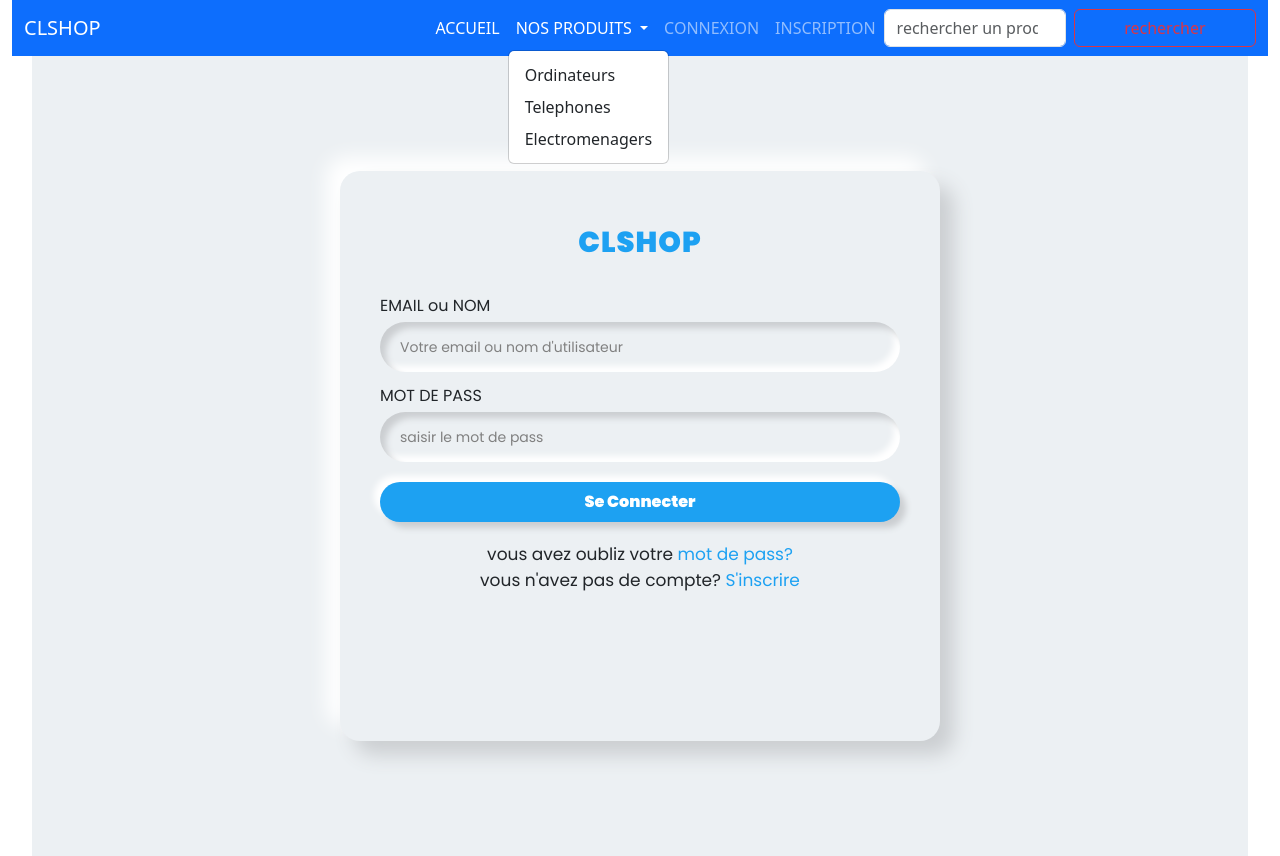
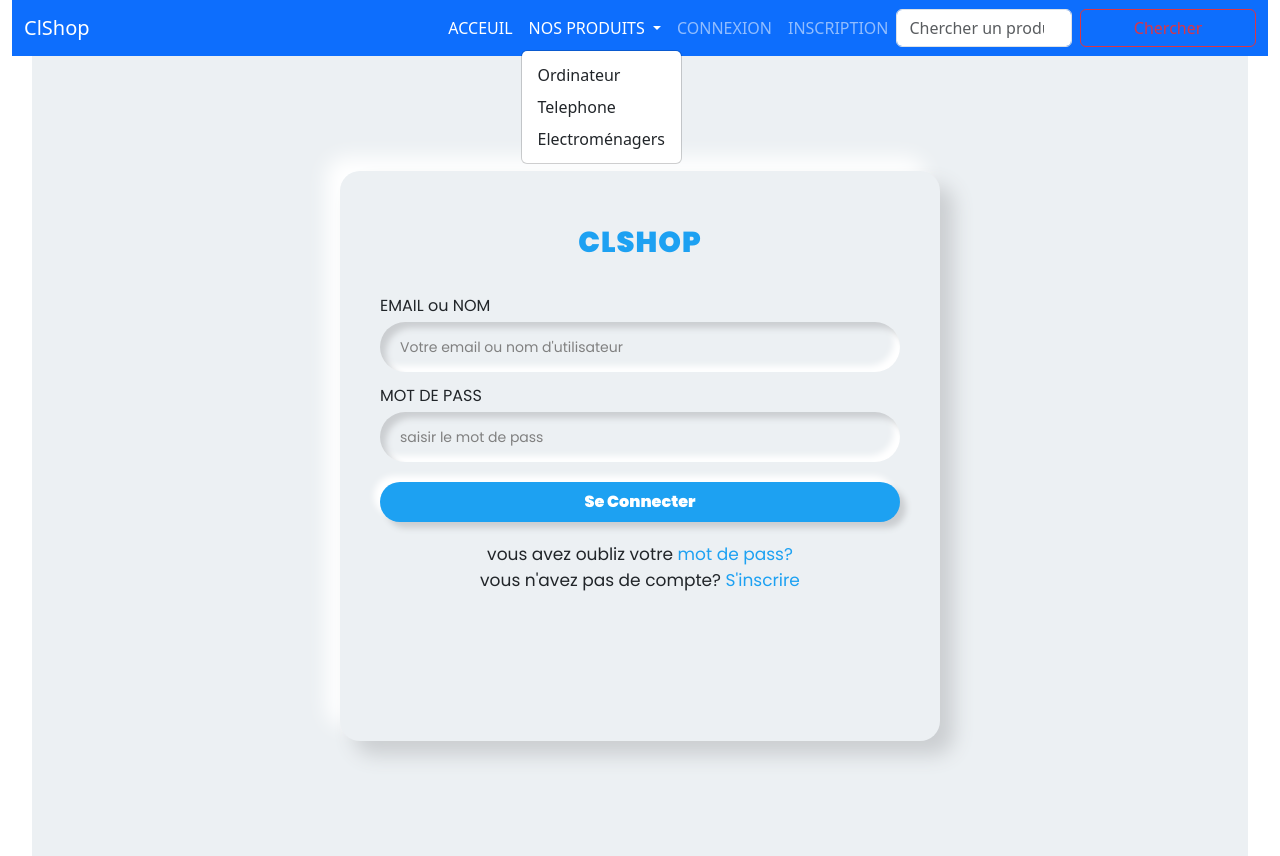
Before and after one commit to IbsoDD4-web/Clshop, a plain HTML site: page connexion2.html in a window 1280 px wide. Both pictures are taken after a click on the button "NOS PRODUITS". Drawn offline with nearby package versions, Linux system fonts and the light colour scheme.

Commit message:
Add files via upload

```diff
--- a/connexion2.html
+++ b/connexion2.html
@@ -5,49 +5,49 @@
         <meta name="viewport" content="width=device-width, initial-scale=1.0">
         <title>Connexion</title>
         <link rel="stylesheet" href="css/bootstrap.min.css">
-        <script src="jv/bootstrap.bundle.min.js"></script>
+        <script src="js/bootstrap.bundle.min.js"></script>
         <!-- <link rel="stylesheet" href="CSS/connexion.css"> -->
     </head>
     <body>
         <div class="container-fluid">
-             <!-- debut section de navigation -->
+             <!-- Debut section menu de navigation -->
             <nav class="navbar navbar-expand-lg bg-primary navbar-dark">
               <div class="container-fluid">
-                  <a class="navbar-brand" href="index.html">CLSHOP</a>
+                <a class="navbar-brand" href="index.html">ClShop</a>
                 <button class="navbar-toggler" type="button" data-bs-toggle="collapse" data-bs-target="#navbarSupportedContent" aria-controls="navbarSupportedContent" aria-expanded="false" aria-label="Toggle navigation">
                   <span class="navbar-toggler-icon"></span>
                 </button>
                 <div class="collapse navbar-collapse" id="navbarSupportedContent">
                   <ul class="navbar-nav ms-auto mb-2 mb-lg-0">
                     <li class="nav-item">
-                        <a class="nav-link active" aria-current="page" href="index.html">ACCUEIL</a>
+                      <a class="nav-link active" aria-current="page" href="index.html">ACCEUIL</a>
                     </li>
                     <li class="nav-item dropdown">
                       <a class="nav-link dropdown-toggle" href="#" role="button" data-bs-toggle="dropdown" aria-expanded="false">
                         NOS PRODUITS
                       </a>
                       <ul class="dropdown-menu">
-                          <li><a class="dropdown-item" href="ordinateur.html">Ordinateurs</a></li>
-                          <li><a class="dropdown-item" href="telephone.html">Telephones</a></li>
-                          <li><a class="dropdown-item" href="Produits_electromenagers.html">Electromenagers</a></li>
+                        <li><a class="dropdown-item" href="ordinateur.html">Ordinateur</a></li>
+                        <li><a class="dropdown-item" href="telephone.html">Telephone</a></li>
+                        <!-- <li><hr class="dropdown-divider"></li> -->
+                        <li><a class="dropdown-item" href="Produits_electromenagers.html">Electroménagers</a></li>
                       </ul>
                     </li>
                     <li class="nav-item">
-                        <a class="nav-link " href="connexion2.html">CONNEXION</a>
+                      <a class="nav-link" href="connexion2.html">CONNEXION</a>
                     </li>
-                      <li class="nav-item">
-                        <a class="nav-link " href="inscription.html">INSCRIPTION</a>
+                    <li class="nav-item"></li>
+                      <a class="nav-link" href="inscription.html">INSCRIPTION</a>
                     </li>
-
                   </ul>
                   <form class="d-flex" role="search">
-                      <input class="form-control me-2" type="search" placeholder="rechercher un produit" aria-label="Search">
-                      <button class="btn btn-outline-danger" type="submit">rechercher</button>
+                    <input class="form-control me-2" type="search" placeholder="Chercher un produit" aria-label="Search">
+                    <button class="btn btn-outline-danger" type="submit">Chercher</button>
                   </form>
                 </div>
               </div>
             </nav>
-            <!-- fin section de navigation -->
+          <!-- Fin section menu de navigation -->
 
             <!-- Debut connexion -->
             <div class="connect">
@@ -61,7 +61,7 @@
                         <button type="submit">Se Connecter</button>
                     </div>
                     <p>vous avez oubliz votre <a href="#">mot de pass?</a> <br>
-                        vous n'avez pas de compte? <a href="">S'inscrire</a>
+                        vous n'avez pas de compte? <a href="inscription.html">S'inscrire</a>
                     </p>
                 </form>
             </div>
```
Also changed, not shown: Produits_electromenagers.html (+1 -1 lines). Lines whose indentation alone changed are shown as unchanged.
